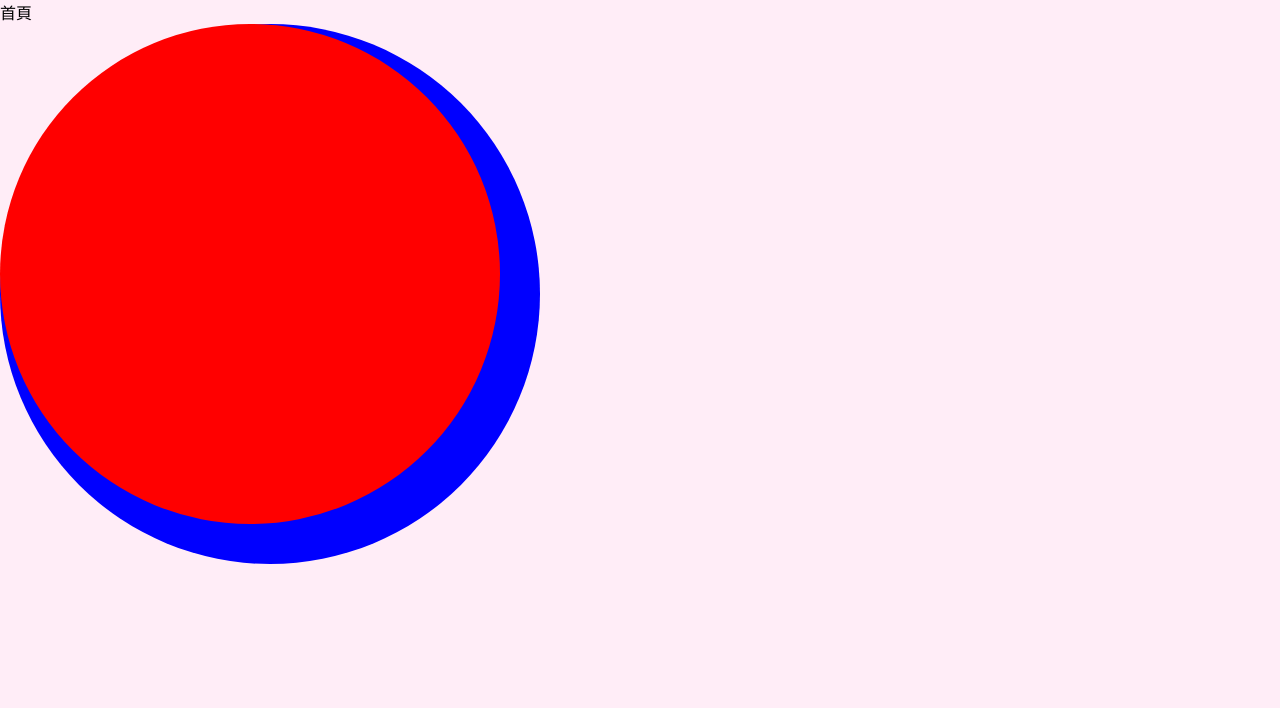
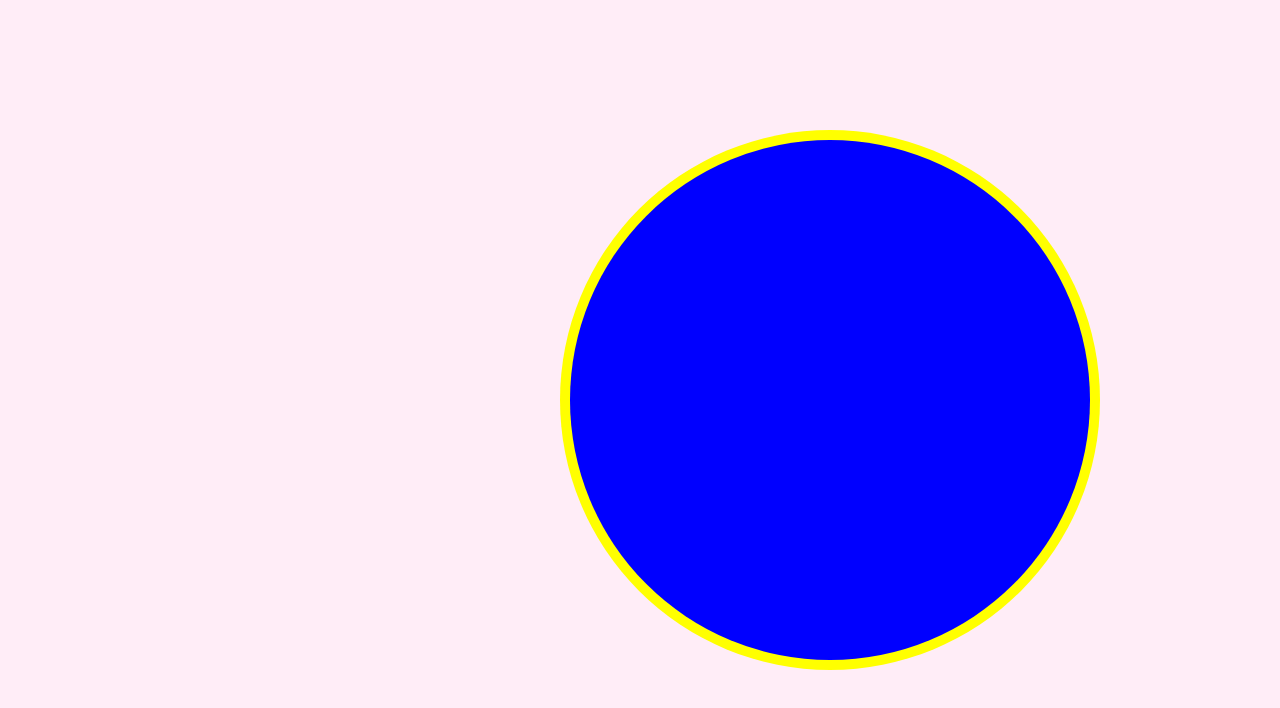
Before and after one commit to a2323178080/pomodoro, a React (Create React App) app: page / in a window 1280 px wide. Shown: the top 708 px of the page. Built offline with nearby package versions, Linux system fonts and the light colour scheme; some icons are missing.

Commit message:
Disc組件初步切版

```diff
--- a/src/components/circle.scss
+++ b/src/components/circle.scss
@@ -2,5 +2,5 @@
   width: 540px;
   height: 540px;
   border-radius: 50%/50%;
-  background-color: #FF4384;
+
 }
--- a/src/views/home/disc/disc.js
+++ b/src/views/home/disc/disc.js
@@ -7,7 +7,17 @@ export default function Disc(){
         outerDisc:{
             width: '540px',
             height: '540px',
-            backgroundColor: 'blue'
+            backgroundColor: 'yellow',
+
+
+        },
+        transparentDisc:{
+            width: '520px',
+            height: '520px',
+            backgroundColor:'blue',
+            position:'absolute',
+            top:'10px',
+            left:'10px'
         },
         innerDisc:{
             width: '500px',
@@ -15,14 +25,11 @@ export default function Disc(){
             backgroundColor:'red'
         }
     }
-
     return(
         <div className="disc">
-            <Circle customStyle={style.outerDisc} >
-                <Circle customStyle={style.innerDisc}/>
-            </Circle>
+            <Circle customStyle={style.outerDisc} />
 
-
+            <Circle customStyle={style.transparentDisc}/>
         </div>
     )
 }
--- a/src/views/home/disc/disc.scss
+++ b/src/views/home/disc/disc.scss
@@ -0,0 +1,6 @@
+.disc{
+    position: absolute;
+    top: 130px;
+    left: 560px;
+    bottom: 50px;
+}
--- a/src/views/home/home.scss
+++ b/src/views/home/home.scss
@@ -2,5 +2,31 @@
   width: 1280px;
   height: 800px;
   background-color: #FFEDF7;
+  position: relative;
+
+  .left-section{
+    width: 830px;
+    display:flex;
+    flex-direction: column;
+    .upper{
+      height:249px;
+    }
+    .middle{
+      height:48px;
+    }
+    .lower-middle{
+      height:342.5px;
+    }
+    .lower{
+      height:160.5px;
+    }
+  }
+  .right-section{
+    width:450px;
+
+
+
+  }
+
 
 }
--- a/src/views/home/index.js
+++ b/src/views/home/index.js
@@ -4,8 +4,22 @@ import "./home.scss"
 export default function Home(){
     return(
         <div className="home">
-            首頁
+
+            <div className="left-section">
+                <div className="upper"></div>
+                <div className="middle"></div>
+                <div className="lower-middle"></div>
+                <div className="lower"></div>
+            </div>
+
+            <div className="right-section">
+
+
+            </div>
+
             <Disc></Disc>
+
+
 
 
         </div>
```
Also changed, not shown: 1 other file (tests, documents, lock files or other folders).
